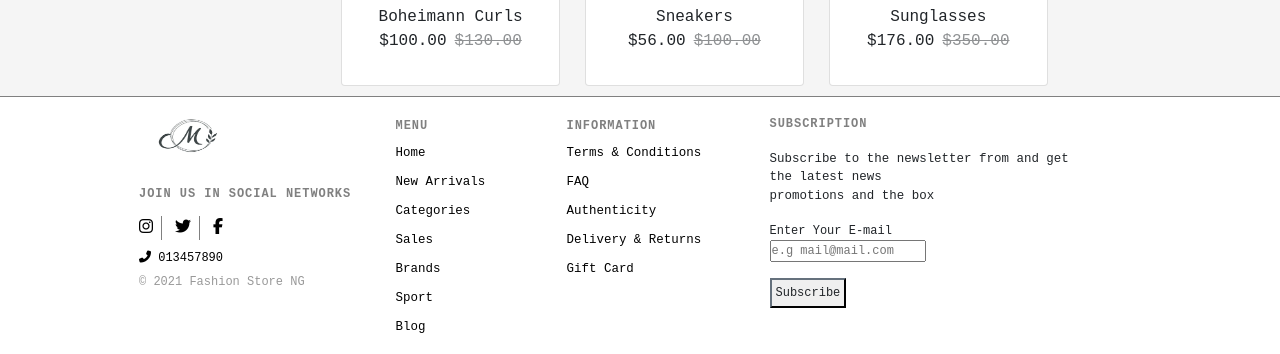
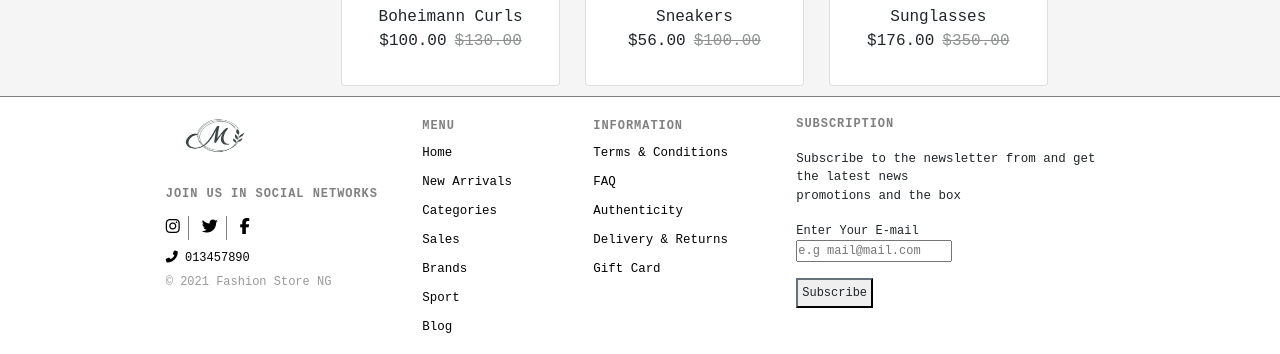
Before and after one commit to Moween/mo-fashion-store, a website: page product.html in a window 1280 px wide. Shown: the part 577-931 px from the top of the page. Drawn offline with nearby package versions, Linux system fonts and the light colour scheme.

Commit message:
Position footer in the center

```diff
--- a/product.html
+++ b/product.html
@@ -227,7 +227,7 @@
     </main>
     <footer id="footer">
       <div class="limited">
-        <section class="row" id="footer-section01">
+        <section class="row justify-content-center" id="footer-section01">
           <div class="col-sm-12 col-md-4 col-lg-3">
             <a class="navbar-brand d-block mt-2" href="#">
               <img
```
